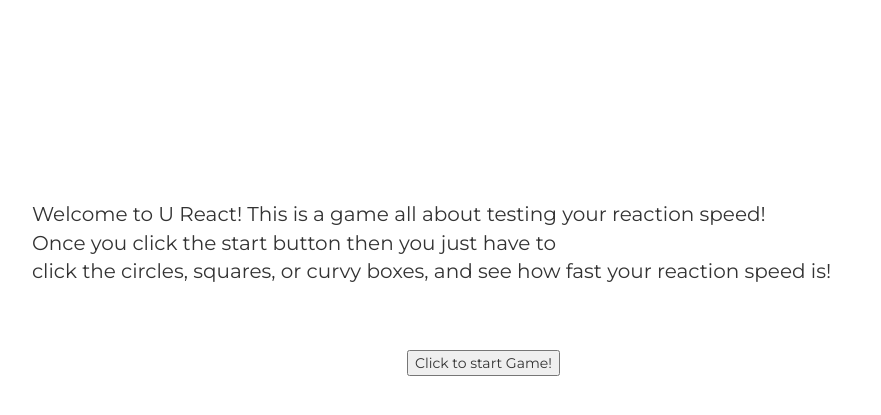
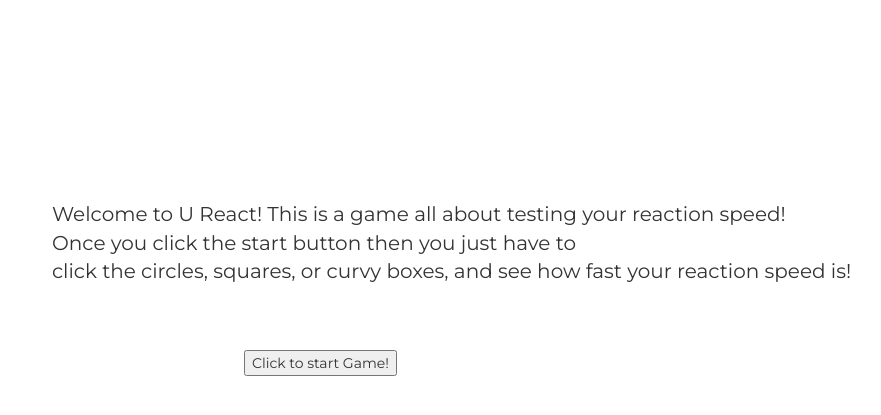
Before and after one commit to ddxtanx/react-me, a PHP site: page / in a window 1280 px wide. Shown: the top 415 px of the page, without its empty margins (268-1149 px from the left). Run offline with PHP 8.4, Linux system fonts and the light colour scheme.

Commit message:
Adding to both Git and Heroku

```diff
--- a/main.css
+++ b/main.css
@@ -39,12 +39,12 @@
 }
 #startscph{
   position: absolute;
-  left:300px;
+  left:25%;
   top:200px;
   font-size:20px;
 }
 #startbut{
   position: absolute;
-  left: 675px;
+  left: 40%;
   top: 350px;
 }
```
